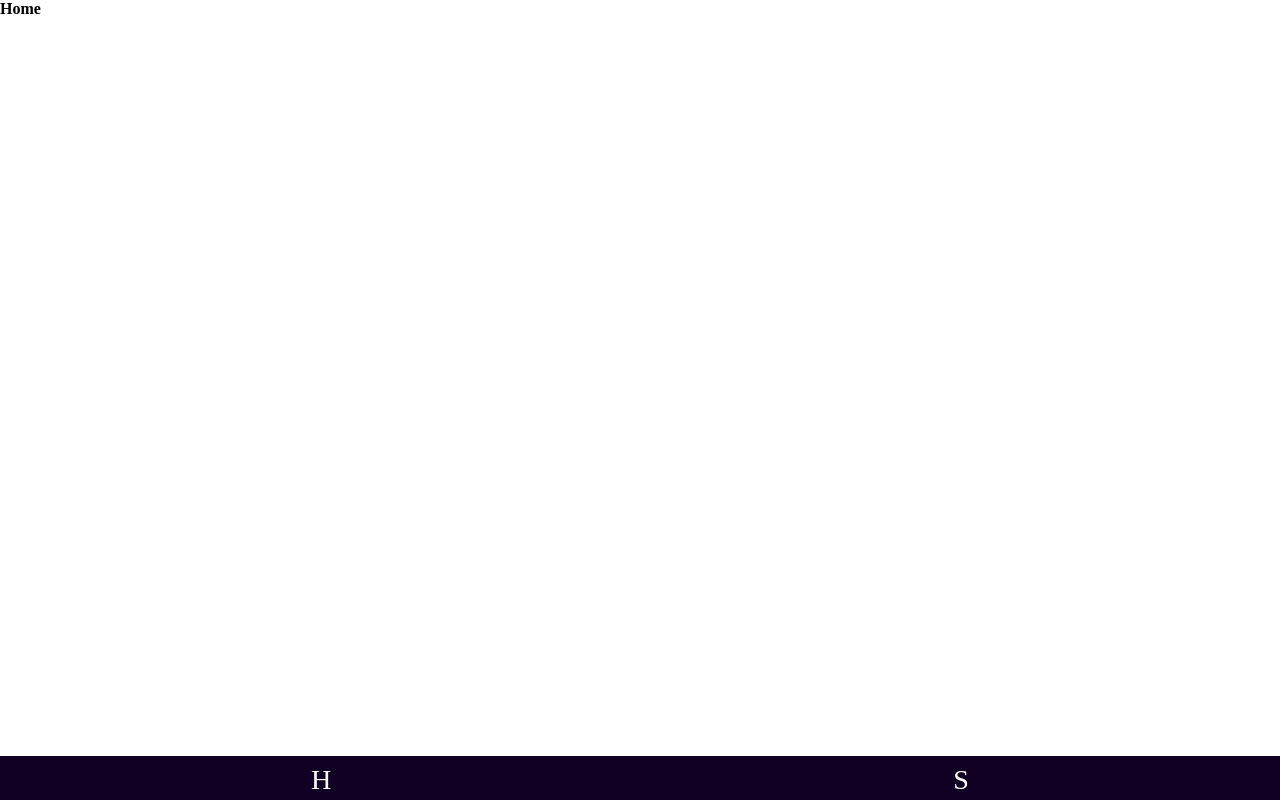
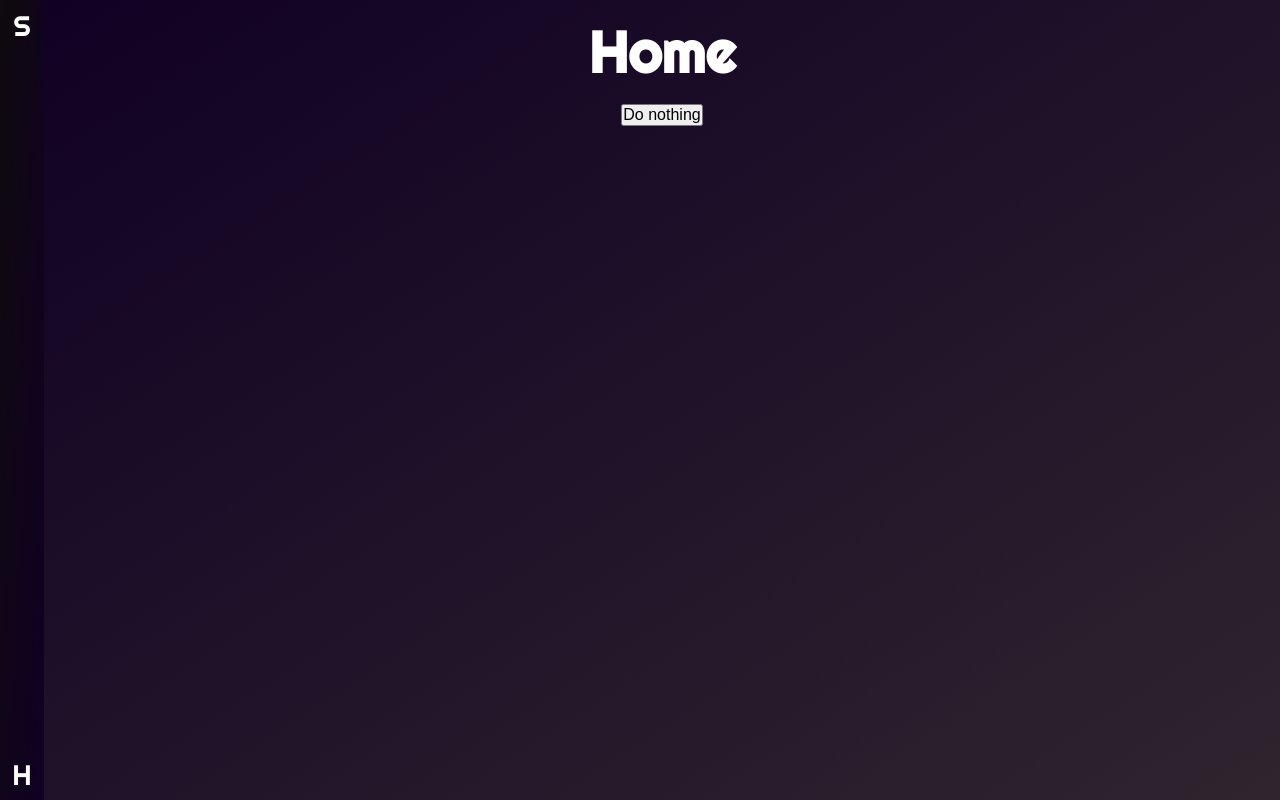
Before and after one commit to Geckk0/music, a React (Vite) app in the folder music-site/: page / in a window 1280 px wide. Built offline with nearby package versions, Linux system fonts and the light colour scheme.

Commit message:
Added home page. Worked on YT API, it hates me and I hate it back. Not working yet.

```diff
--- a/music-site/index.html
+++ b/music-site/index.html
@@ -4,9 +4,11 @@
     <meta charset="UTF-8" />
     <link rel="icon" type="image/svg+xml" href="/src/favicon.svg" />
     <meta name="viewport" content="width=device-width, initial-scale=1.0" />
+    <script src="https://www.youtube.com/iframe_api"></script>
     <title>Vite App</title>
   </head>
   <body>
+    <div id="yt-player"></div>
     <div id="root"></div>
     <script type="module" src="/src/main.jsx"></script>
   </body>
--- a/music-site/src/components/Home.jsx
+++ b/music-site/src/components/Home.jsx
@@ -2,9 +2,32 @@ import React from "react"
 
 function Home(){
 
+    let player;
+
+    // gets called automatically when YouTube player loads
+    function onYouTubeIframeAPIReady() {
+        player = new YT.Player('yt-player', {
+            height: '0',
+            width: '0',
+            videoId: 'JW5meKfy3fY',
+            events: {
+            'onStateChange': onPlayerStateChange,
+            }
+        });
+    }
+
+    // this function triggers when we change song in player
+    // can be used to update things, like counters
+    function onPlayerStateChange(event) {
+        if (event.data != YT.PlayerState.PLAYING) return
+    }
+
     return <>
         <div id="home-page">
-            <h1>Home</h1>
+                <h1>Home</h1>
+            <div>
+                <button >Do nothing</button>
+            </div>
         </div>
     </>
 }
--- a/music-site/src/components/Search.jsx
+++ b/music-site/src/components/Search.jsx
@@ -8,7 +8,7 @@ function Search(){
     <div id="search-page">
         <h1>Search</h1>
         <input value={searchValue} onChange={(e)=>searchValueUpdateMethod(e.target.value)}/>
-        <div className="divider">a</div>
+        <div className="divider"></div>
     </div>
     </>
 }
--- a/music-site/src/index.css
+++ b/music-site/src/index.css
@@ -7,29 +7,35 @@
 }
 body>div>div{
   display: flex;
-  flex-direction: column-reverse;
+  flex-direction: row;
   height: 100vh;
   width: 100vw;
 }
 nav{
   display: flex;
-  flex-direction: row;
+  flex-direction: column-reverse;
   justify-content: center;
-  width: 100vw;
-  height: calc(20px + 3vh);
-  background-color: rgb(17, 0, 36);
+  height: 100vh;
+  width: calc(20px + 3vh);
+  background-image: linear-gradient(to top left, rgb(17, 0, 36), rgb(14, 10, 14));
 }
 nav>a{
   font-size: calc(120% + 0.7vw);
   color: white;
-  margin: 0 5vw;
   padding: 1vh 0;
   text-decoration: none;
+  text-align: center;
+  font-family: 'Righteous', cursive;
+}
+nav>a:last-of-type{
   flex-grow: 1;
-  text-align: center;
 }
 #home-page{
   flex-grow: 1;
+  display: flex;
+  flex-direction: column;
+  align-items: center;
+  background-image: linear-gradient(to bottom right, rgb(17, 0, 36), rgb(46, 37, 46));
 }
 #search-page{
   flex-grow: 1;
@@ -38,7 +44,7 @@ nav>a{
   align-items: center;
   background-image: linear-gradient(to bottom right, rgb(17, 0, 36), rgb(46, 37, 46));
 }
-#search-page>h1{
+h1{
   font-size: calc(120% + 3vw);
   color: white;
   font-family: 'Righteous', cursive;
@@ -57,6 +63,22 @@ nav>a{
 .divider{
   width: 80%;
   height: 1px;
-  border-bottom: 1px dashed white;
+  border-bottom: 1px dashed rgb(46, 37, 46);
   margin: 2vh 0;
 }
+@media (max-width: 400px) {
+  body>div>div{
+    flex-direction: column-reverse;
+  }
+  nav{
+    flex-direction: row;
+    width: 100vw;
+    height: calc(20px + 3vh);
+    background-image: none;
+    background-color: rgb(17, 0, 36);
+  }
+  nav>a{
+    flex-grow: 1;
+    margin: 0 5vw;
+  }
+}
```
